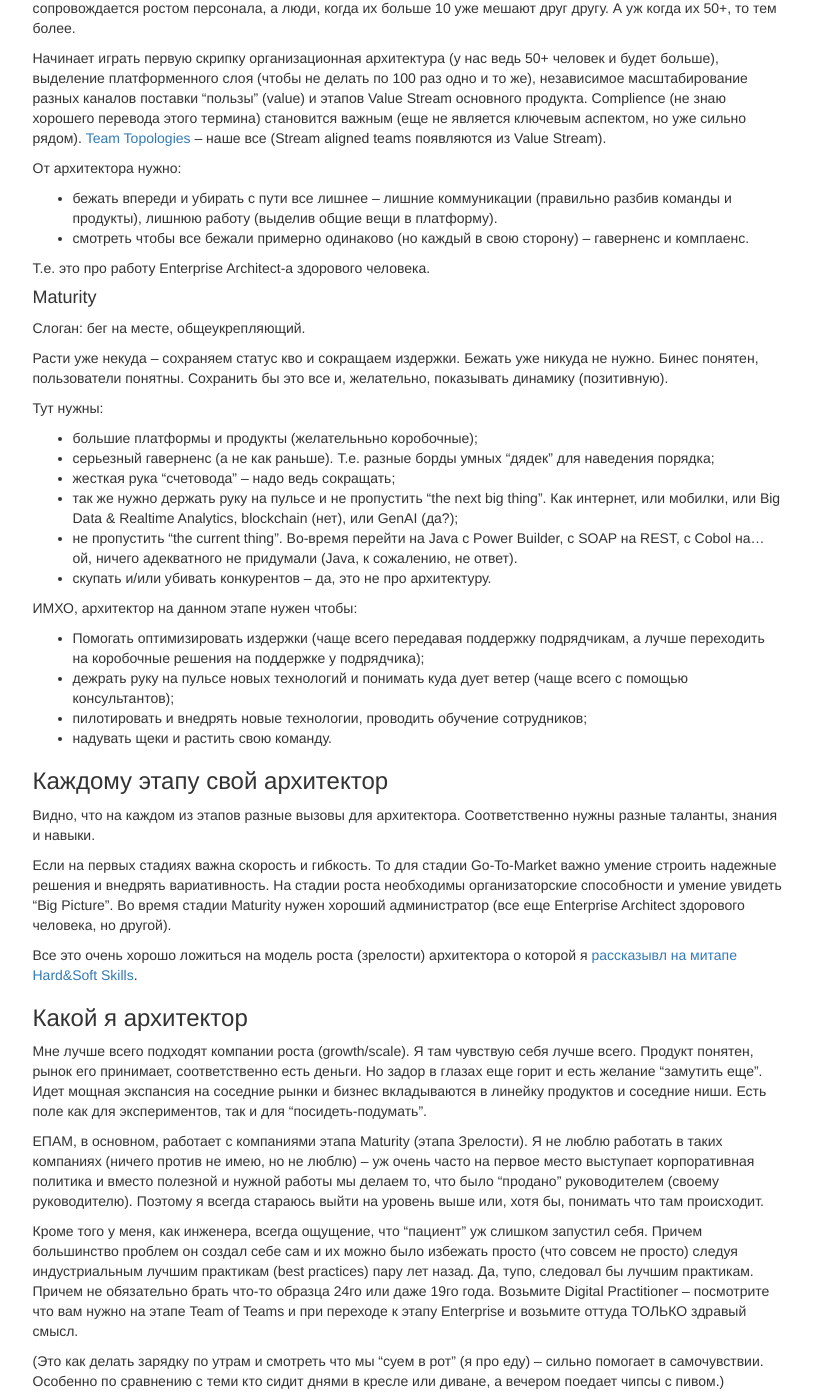
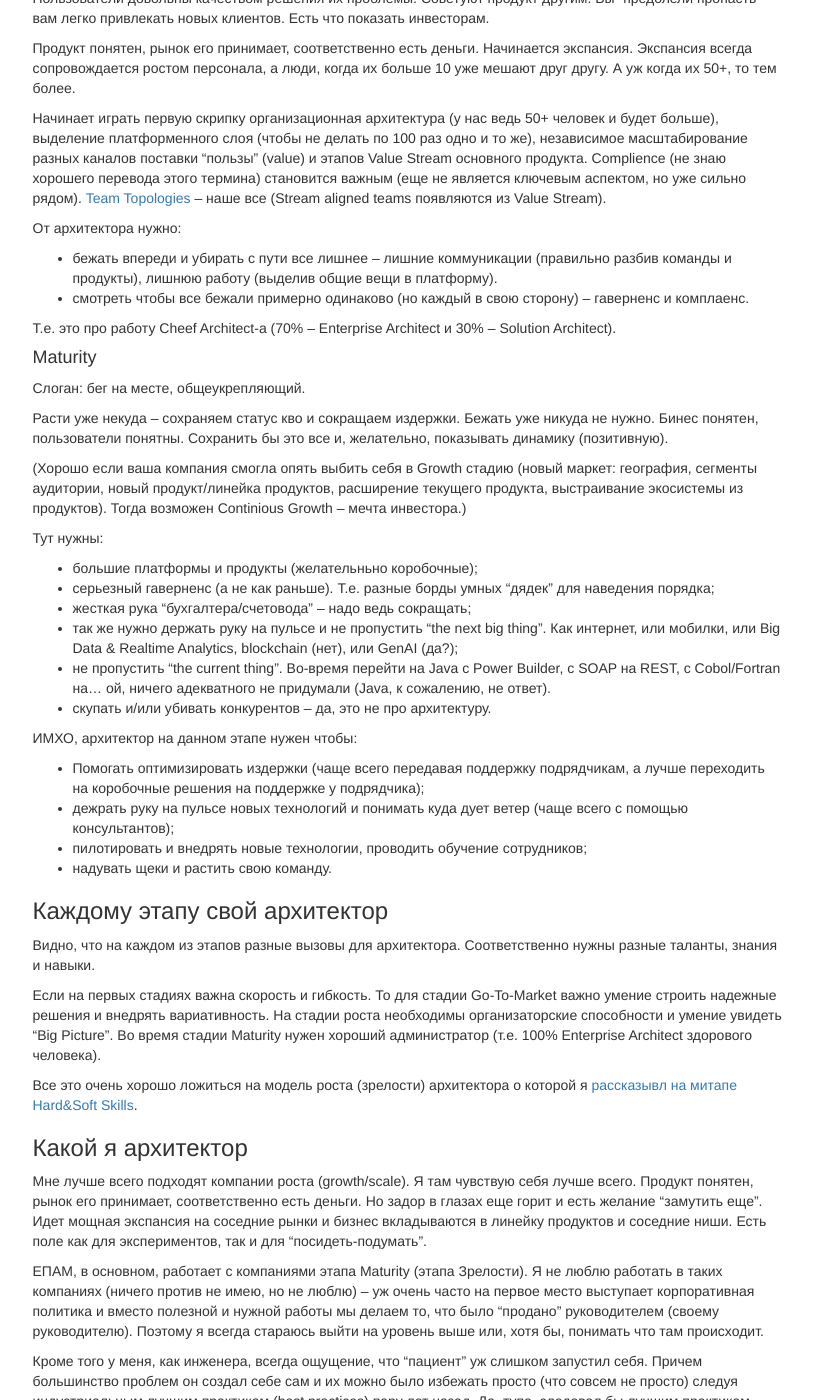
Before and after one commit to akava/akava.github.io, a Jekyll site: the page built from _posts/2024-06-02-7-startup-stages-architect-standpoint.md, in a window 1280 px wide and 1400 px high, scrolled down 2640 px. Shown: the whole window, without its empty margins (135-948 px from the left). Built offline with Jekyll 4.4.1, drawn with Linux system fonts in a browser that asks for light colours; nearby versions of some CDN libraries; comment, search, counter and statistics services are not loaded; some of the changed text lies outside the part shown.

Commit message:
Дополнение

```diff
--- a/_posts/2024-06-02-7-startup-stages-architect-standpoint.md
+++ b/_posts/2024-06-02-7-startup-stages-architect-standpoint.md
@@ -76,9 +76,9 @@
 
 Вы уже понимаете проблему, которую решаете. Но не до конца понимаете как ее решить и за что готовы платить пользователи. У вас есть небольшая команда и деньги, чтобы сделать продукт для вашей целевой аудитории.
 
-На данном этапе важна гибкость и умение быстро ставить эксперименты. Т.е. архитектура должна поддерживать эксперименты. Так же она не должна ограничивать – иначе ее "выкинут". Необходимо уметь считать метрики – чтобы понять успешность экспериментов.
+На данном этапе важна гибкость и умение быстро ставить эксперименты. Т.е. архитектура должна поддерживать эксперименты. Так же она не должна ограничивать – иначе ее "выкинут". Необходимо уметь считать метрики – чтобы понять успешность экспериментов. Для этого нужно уметь интегрироваться с системами сбора и анализа данных.
 
-С точки зрения разработки происходит развитие dev-excellence процессов. Если об этом не позаботились на предыдущих этапах.
+С точки зрения разработки происходит развитие dev-excellence процессов (continious delivery, configuration management (как умение версионировать и мигрировать схему данных), DevOps, ...). Если об этом не позаботились на предыдущих этапах.
 
 #### Go-to-Market
 Слоган: вроде клад нашли – давайте его выкопаем.
@@ -105,19 +105,21 @@
 * бежать впереди и убирать с пути все лишнее – лишние коммуникации (правильно разбив команды и продукты), лишнюю работу (выделив общие вещи в платформу).
 * смотреть чтобы все бежали примерно одинаково (но каждый в свою сторону) – гаверненс и комплаенс.
 
-Т.е. это про работу Enterprise Architect-а здорового человека.
+Т.е. это про работу Cheef Architect-a (70% – Enterprise Architect и 30% – Solution Architect).
 
 #### Maturity
 Слоган: бег на месте, общеукрепляющий.
 
 Расти уже некуда – сохраняем статус кво и сокращаем издержки. Бежать уже никуда не нужно. Бинес понятен, пользователи понятны. Сохранить бы это все и, желательно, показывать динамику (позитивную).
 
+(Хорошо если ваша компания смогла опять выбить себя в Growth стадию (новый маркет: география, сегменты аудитории, новый продукт/линейка продуктов, расширение текущего продукта, выстраивание экосистемы из продуктов). Тогда возможен Continious Growth – мечта инвестора.)
+
 Тут нужны:
 * большие платформы и продукты (желательньно коробочные);
 * серьезный гаверненс (а не как раньше). Т.е. разные борды умных "дядек" для наведения порядка;
-* жесткая рука "счетовода" – надо ведь сокращать;
+* жесткая рука "бухгалтера/счетовода" – надо ведь сокращать;
 * так же нужно держать руку на пульсе и не пропустить "the next big thing". Как интернет, или мобилки, или Big Data & Realtime Analytics, blockchain (нет), или GenAI (да?);
-* не пропустить "the current thing". Во-время перейти на Java с Power Builder, с SOAP на REST, с Cobol на... ой, ничего адекватного не придумали (Java, к сожалению, не ответ).
+* не пропустить "the current thing". Во-время перейти на Java с Power Builder, с SOAP на REST, с Cobol/Fortran на... ой, ничего адекватного не придумали (Java, к сожалению, не ответ).
 * cкупать и/или убивать конкурентов – да, это не про архитектуру.
 
 ИМХО, архитектор на данном этапе нужен чтобы:
@@ -130,7 +132,7 @@
 
 Видно, что на каждом из этапов разные вызовы для архитектора. Соответственно нужны разные таланты, знания и навыки.
 
-Если на первых стадиях важна скорость и гибкость. То для стадии Go-To-Market важно умение строить надежные решения и внедрять вариативность. На стадии роста необходимы организаторские способности и умение увидеть "Big Picture". Во время стадии Maturity нужен хороший администратор (все еще Enterprise Architect здорового человека, но другой).
+Если на первых стадиях важна скорость и гибкость. То для стадии Go-To-Market важно умение строить надежные решения и внедрять вариативность. На стадии роста необходимы организаторские способности и умение увидеть "Big Picture". Во время стадии Maturity нужен хороший администратор (т.е. 100% Enterprise Architect здорового человека).
 
 Все это очень хорошо ложиться на модель роста (зрелости) архитектора о которой я [рассказывл на митапе Hard&Soft Skills](https://www.youtube.com/watch?v=fgB_ldXXmHc&t=2772s).
 
```
Also changed, not shown: other parts of _posts/2024-06-02-7-startup-stages-architect-standpoint.md (+1 -1 lines).
